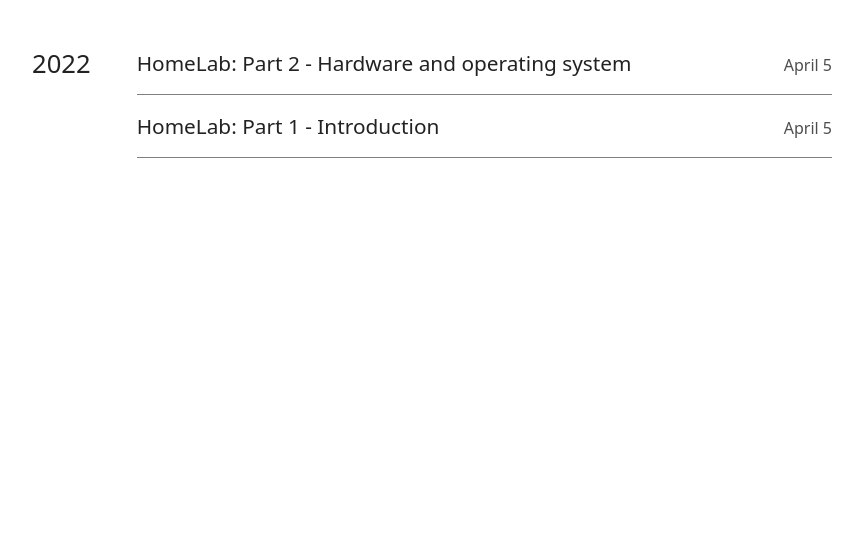
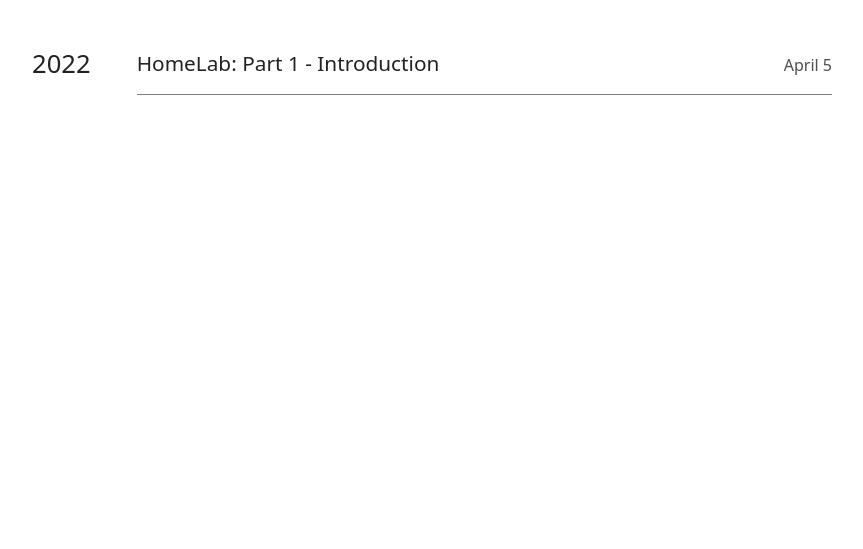
Before and after one commit to Orohym/orohym.github.io, a plain HTML site: page index.html in a window 1280 px wide. Shown: the part 251-800 px from the top of the page, without its empty margins (208-1071 px from the left). Drawn offline with Linux system fonts and the light colour scheme.

Commit message:
second commit

```diff
--- a/index.html
+++ b/index.html
@@ -35,12 +35,12 @@
                 <div class="post-year-and-list">
                     <div class="post-year">2022</div>
                     <ul class="posts-list">
-                        <li class="post-item">
+                        <!-- <li class="post-item">
                             <a href="">
                                 <span class="post-title">HomeLab: Part 2 - Hardware and operating system </span>
                                 <span class="post-day"> April 5 </span>
                             </a>
-                        </li>
+                        </li> -->
                         <li class="post-item">
                             <a href="html/home-lab-part-1-introduction.html">
                                 <span class="post-title">HomeLab: Part 1 - Introduction</span>
```
